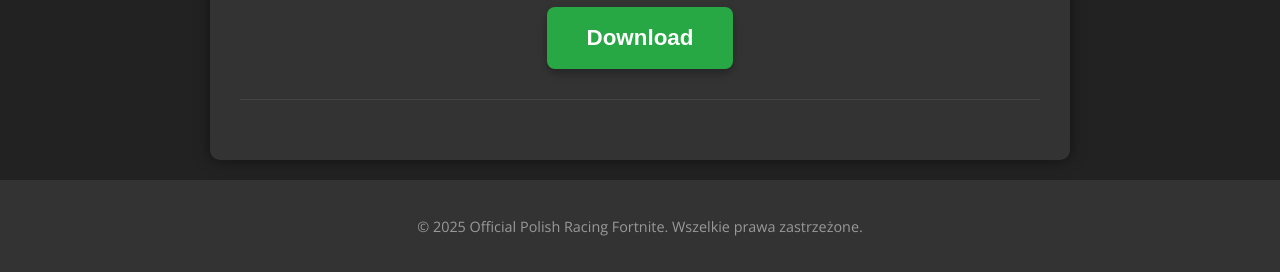
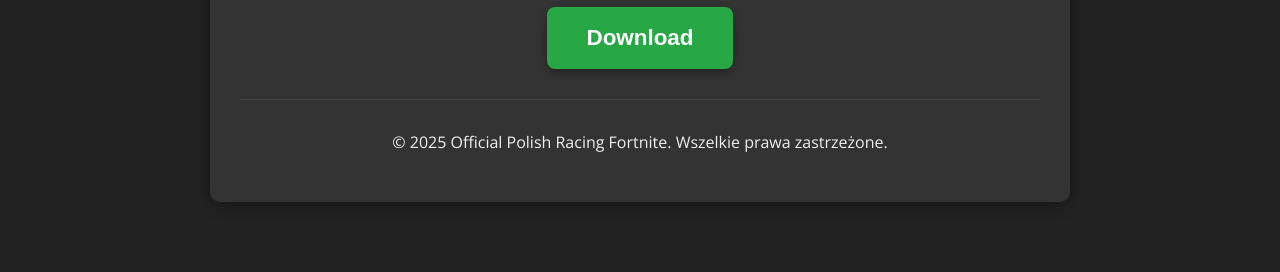
Before and after one commit to Kwiatek909/oprf-website, a plain HTML site: page index.html in a window 1280 px wide. Shown: the part 656-928 px from the top of the page. After the commit the page ends 878 px from the top, so only its background shows below. Drawn offline with nearby package versions, Linux system fonts and the light colour scheme.

Commit message:
Update index.html

```diff
--- a/index.html
+++ b/index.html
@@ -24,10 +24,10 @@
             </section>
         </main>
 
+        <div class="copyright-info">
+            <p>&copy; 2025 Official Polish Racing Fortnite. Wszelkie prawa zastrzeżone.</p>
+        </div>
     </div>
 
-    <footer>
-        <p>&copy; 2025 Official Polish Racing Fortnite. Wszelkie prawa zastrzeżone.</p>
-    </footer>
-</body>
+    </body>
 </html>
```
